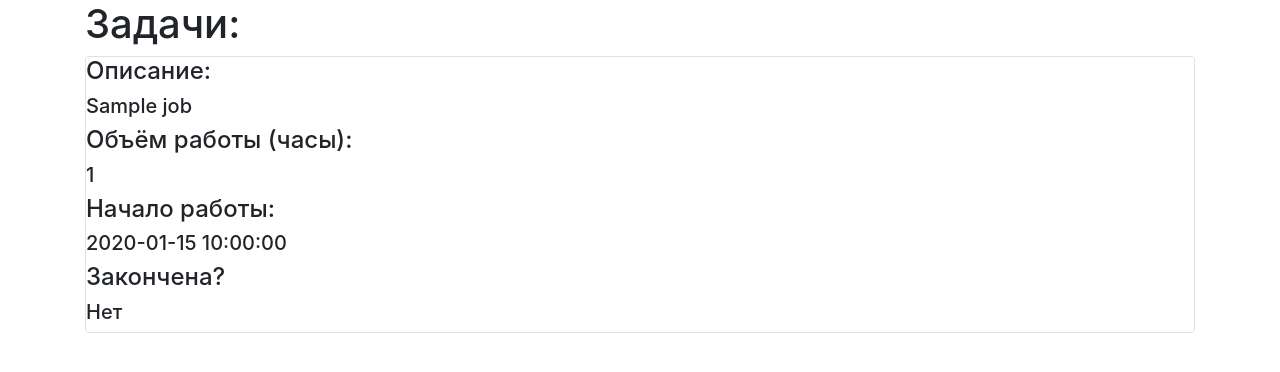
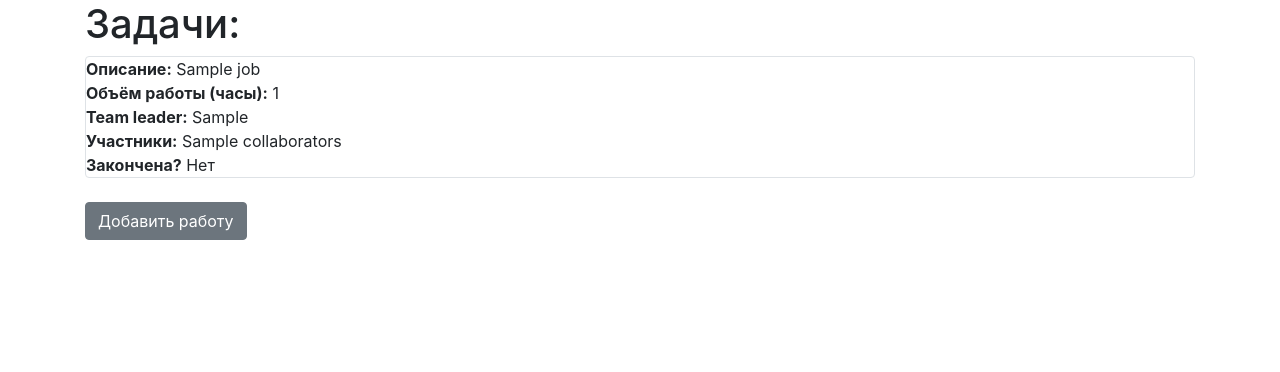
Before and after one commit to urasha/sqlachemy2_universal, a Flask app: template templates/index.html in a window 1280 px wide. Shown: the part 56-428 px from the top of the page. Run offline with Flask 2, Linux system fonts and the light colour scheme; a user stored in the database is signed in; tables that the repository leaves empty hold one stand-in row (values such as "Sample post"); the template is opened without the code that fills it: most values are stand-ins (such as "Sample title", 1, 10 or a date in 2020); some libraries are stand-ins or nearby versions.

Commit message:
Add files via upload

```diff
--- a/templates/index.html
+++ b/templates/index.html
@@ -5,17 +5,19 @@
     {% if current_user.is_authenticated %}
         {% for item in jobs %}
             <div class="col-md6 border rounded">
-                <h4>Описание:</h4> <h5>{{item.job}}</h5>
-                <h4>Объём работы (часы):</h4> <h5>{{item.work_size}}</h5>
-                <h4>Начало работы:</h4> <h5>{{item.start_date}}</h5>
-                <h4>Закончена?</h4>
+                <b>Описание:</b> {{item.job}} <br>
+                <b>Объём работы (часы):</b> {{item.work_size}} <br>
+                <b>Team leader:</b> {{item.team_leader}} <br>
+                <b>Участники:</b> {{item.collaborators}} <br>
+                <b>Закончена?</b>
                 {% if item.is_finished == 1 %}
-                    <h5>Да</h5>
+                    Да
                 {% else %}
-                    <h5>Нет</h5>
+                    Нет
                 {% endif %}
             </div> <br>
         {% endfor %}
+        <a href="jobs" class="btn btn-secondary">Добавить работу</a>
     {% else %}
         <h3>Чтобы увидеть список работ, нужно залогиниться</h3>
     {% endif %}
```
